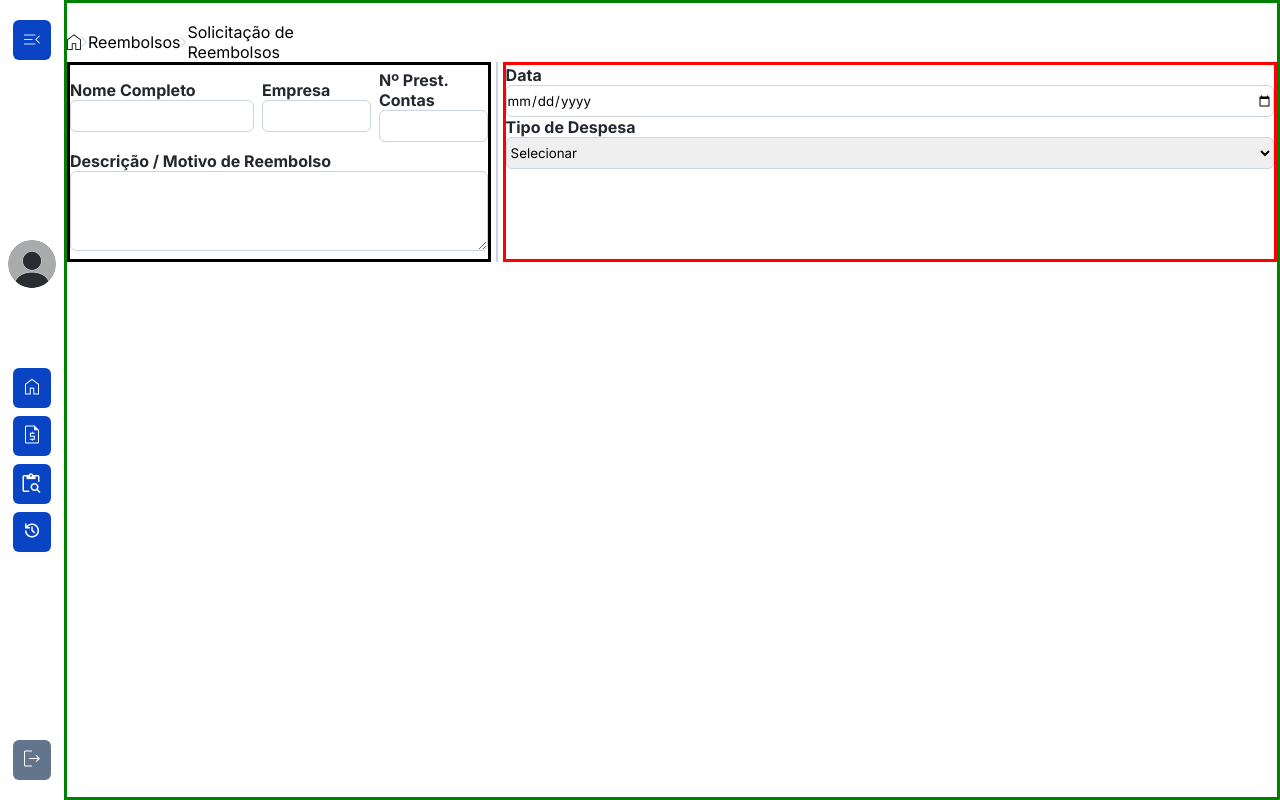
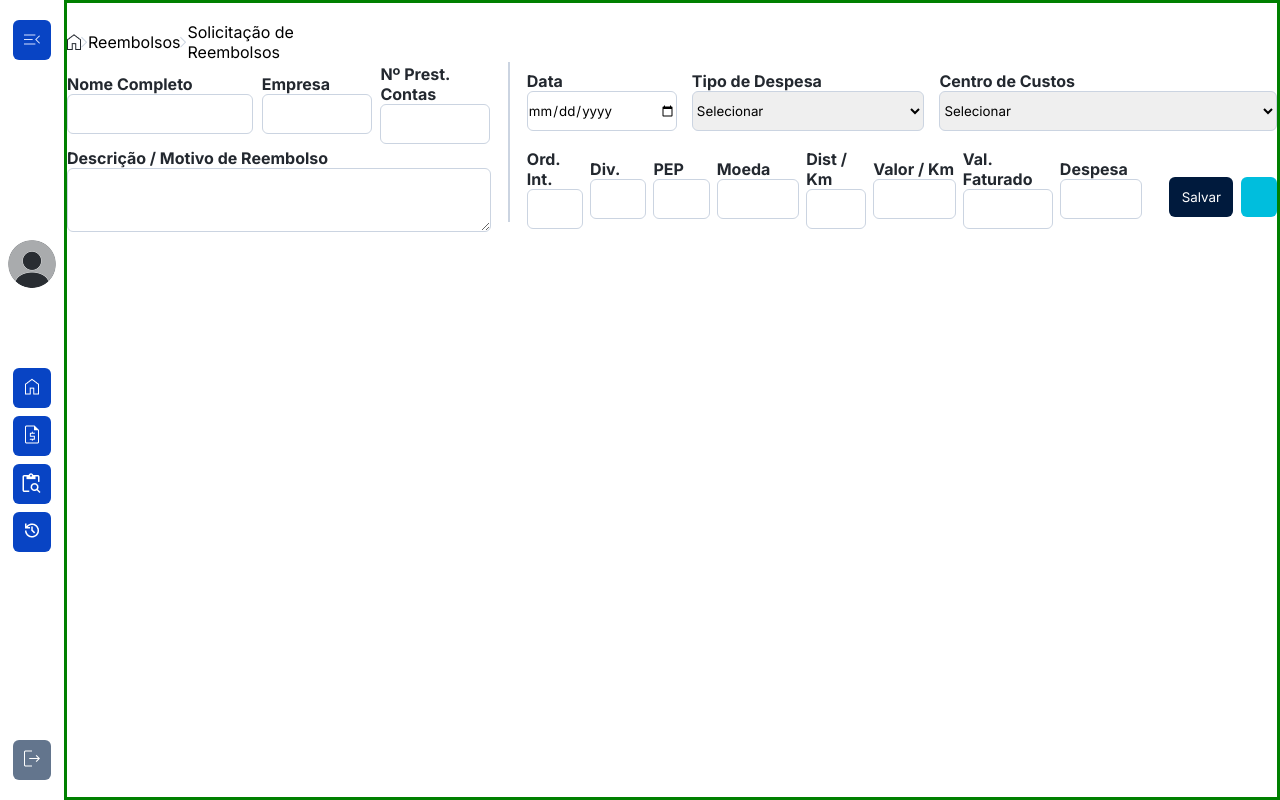
Before and after one commit to RodrigoBurgarelli/sispar, a React (Vite) app: page /solicitacao in a window 1280 px wide. Built offline with nearby package versions, Linux system fonts and the light colour scheme.

Commit message:
atualização na parte superior da main da tela de solicitação

```diff
--- a/src/Components/solicitacao/Solicitacao.jsx
+++ b/src/Components/solicitacao/Solicitacao.jsx
@@ -49,12 +49,13 @@ export default function Solicitacao() {
                         <div className={styles.barraVertical}></div>
 
                         <div className={styles.grupo2}>
-                            <div className={styles.inputDate}>
+                            <div className={styles.inputData}>
                                 <label htmlFor="">Data</label>
                                 <input type="date" name="" id="" />
 
                             </div>
-                            <div className={styles.inputDespesas}>
+
+                            <div className={styles.inputTipoDespesas}>
                                 <label htmlFor="">Tipo de Despesa</label>
 
                                 <select name="" id="">
@@ -62,10 +63,72 @@ export default function Solicitacao() {
                                     <option value="">Alimentação</option>
                                     <option value="">Combustível</option>
                                     <option value="">Condução</option>
+                                    <option value="">Estacionamento</option>
+                                    <option value="">Viagem admin.</option>
+                                    <option value="">Viagem operacional</option>
+                                    <option value="">Eventos de representação</option>
                                 </select>
-
                             </div>
 
+                            <div className={styles.inputCentroCustos}>
+                                <label htmlFor="">Centro de Custos</label>
+                                <select name="" id="">
+                                   <option value="">Selecionar</option>
+                                   <option value="">1100109002 - FIN CONTROLES INTERNOS MTZ</option>
+                                    <option value="">1100110002 - FIN VICE-PRESIDENCIA FINANCAS MTZ</option>
+                                    <option value="">1100110102 - FIN CONTABILIDADE MTZ</option>
+                                </select>
+                            </div>
+
+                            <div className={styles.inputOrdInt}>
+                                <label htmlFor="">Ord. Int.</label>
+                                <input type="text" name="" id="" />
+                            </div>
+
+                            <div className={styles.inputDiv}>
+                                <label htmlFor="">Div.</label>
+                                <input type="text" name="" id="" />
+                            </div>
+
+                            <div className={styles.inputPep}>
+                                <label htmlFor="">PEP</label>
+                                <input type="text" name="" id="" />
+                            </div>
+
+                            <div className={styles.inputMoeda}>
+                                <label htmlFor="">Moeda</label>
+                                <input type="text" />
+                            </div>
+
+                            <div className={styles.inputDist}>
+                                <label htmlFor="">Dist / Km</label>
+                                <input type="text" name="" id="" />
+                            </div>
+
+                            <div className={styles.inputValor}>
+                                <label htmlFor="">Valor / Km</label>
+                                <input type="text" name="" id="" />
+                            </div>
+
+                            <div className={styles.inputValFaturado}>
+                                <label htmlFor="">Val. Faturado</label>
+                                <input type="text" name="" id="" />
+                            </div>
+
+                            <div className={styles.inputDespesa}>
+                                <label htmlFor="">Despesa</label>
+                                <input type="text" name="" id="" />
+                            </div>
+
+                            <div className={styles.buttonG2}>
+                                <button className={styles.buttonSalvar}>
+                                    <img src="" alt="" />
+                                    <p>Salvar</p>
+                                </button>
+                                <button className={styles.buttonApagar}>
+                                    <img src="" alt="" />
+                                </button>
+                            </div>
                         </div>
 
                     </form>
--- a/src/Components/solicitacao/Solicitacao.module.scss
+++ b/src/Components/solicitacao/Solicitacao.module.scss
@@ -36,7 +36,7 @@ justify-content: space-between;
 input, select, textarea{
     border-radius: 6px;
     border: solid #CBD4E1 0.8px;
-    height: 4vh;
+    height: 5vh;
     width: 100%;
 }
 
@@ -47,13 +47,14 @@ label{
 }
 
 textarea{
-    height: 10vh;
+    height: 8vh;
 }
 
 //estilização do Grupo1
 .grupo1{
-border: solid;
+//border: solid;
 width: 35%;
+height: 22vh;
 display: flex;
 flex-wrap: wrap;
 align-items: center;
@@ -83,12 +84,86 @@ justify-content: space-between;
 .barraVertical{
     width: 0.1vw;
     border: solid #CBD4E1 1px;
-    height: 25vh;
+    height: 20vh;
 }
 
 //estilização do grupo2
 .grupo2{
-    border: solid red;
-    width: 64%;
-    height: 25vh;
+    //border: solid red;
+    width: 62%;
+    height: 22vh;
+    display: flex;
+    flex-wrap: wrap;
+    align-items: center;
+    justify-content: space-between;
+
+
 }
+
+.inputData{
+width: 20%;
+}
+
+.inputTipoDespesas{
+width: 31%;
+}
+
+.inputCentroCustos{
+width: 45%;
+}
+
+.inputOrdInt{
+width: 7.5%;
+}
+
+.inputDiv{
+    width: 7.5%;
+}
+
+.inputPep{
+    width: 7.5%;
+}
+
+.inputMoeda{
+    width: 11%;
+}
+
+.inputDist{
+    width: 8%;
+}
+
+.inputValor{
+    width: 11%;
+}
+
+.inputValFaturado{
+    width: 12%;
+}
+
+.inputDespesa{
+    width: 11%;
+}
+
+.buttonG2{
+width: 17%;
+display: flex;
+justify-content: flex-end;
+gap: 0.5rem;
+margin-top: 1rem;
+
+.buttonSalvar{
+height: 5vh;
+width: 50%;
+display: flex;
+align-items: center;
+justify-content: center;
+background-color: #001A3D;
+color: #FFFFFF;
+}
+
+.buttonApagar{
+height: 5vh;
+width: 28%;
+background-color: #00BEDD;
+}
+}
```
